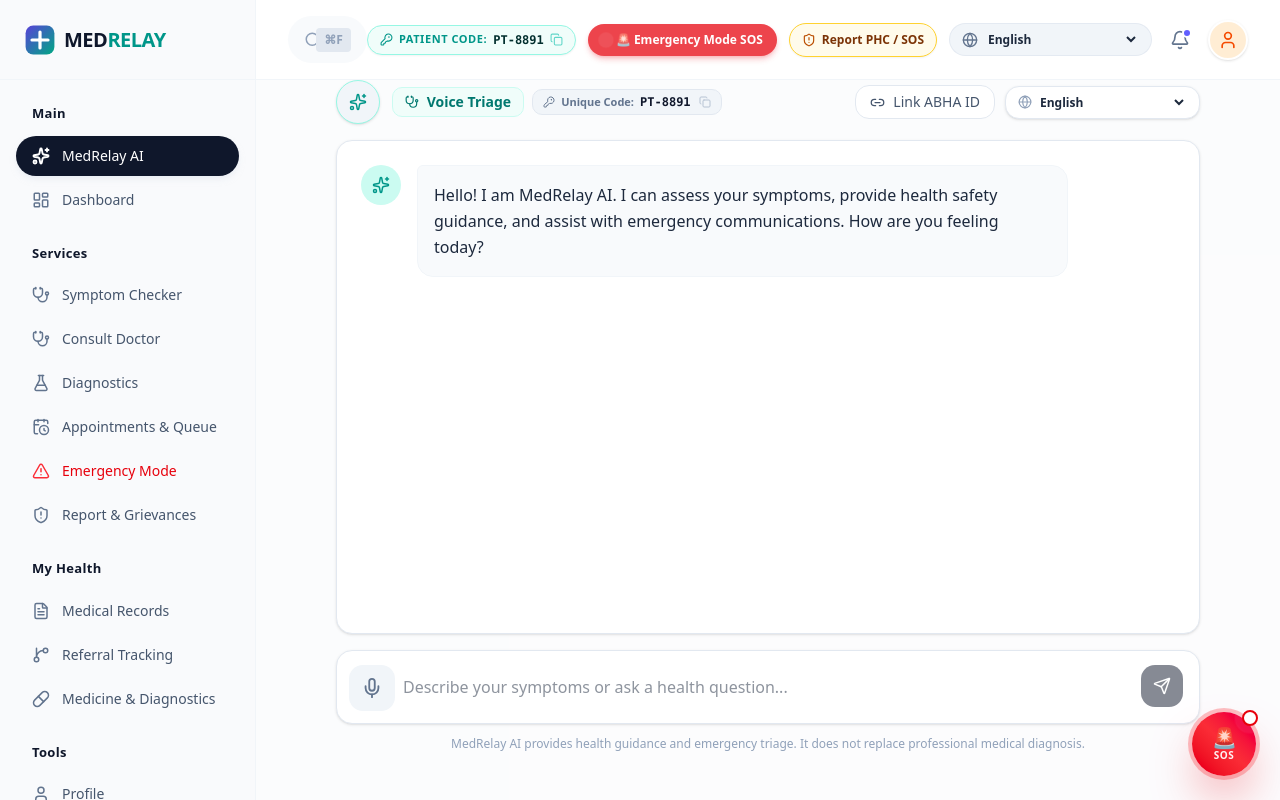
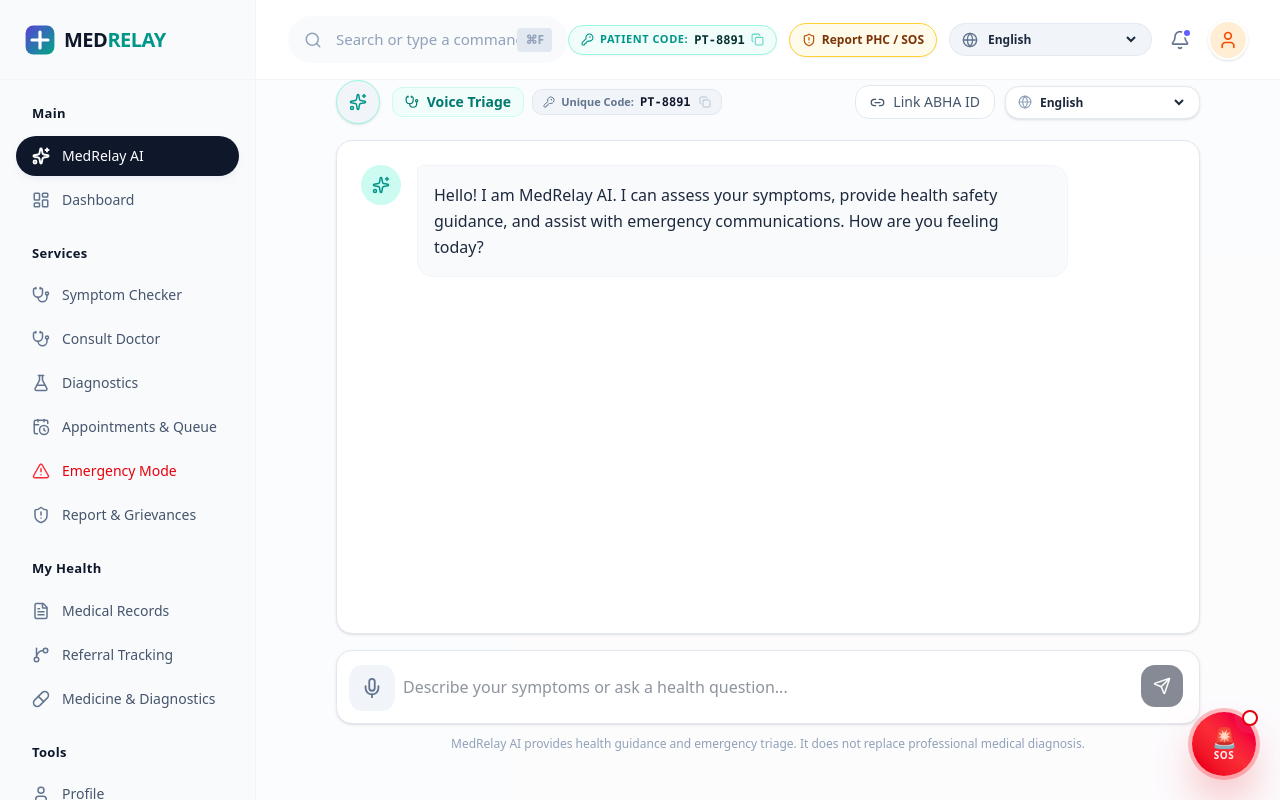
Before and after one commit to gokul-sai-wq/medrelay, a Next.js app: page / in a window 1280 px wide. Built offline with nearby package versions, Linux system fonts and the light colour scheme.

Commit message:
refactor: remove duplicate Emergency SOS button from top navbar

```diff
--- a/src/app/(user)/layout.tsx
+++ b/src/app/(user)/layout.tsx
@@ -61,15 +61,6 @@
                 <Copy size={13} className="text-teal-500 opacity-60 group-hover:opacity-100 shrink-0" />
               )}
             </button>
-
-            {/* High Priority Emergency SOS Button */}
-            <Link
-               href="/emergency"
-               className="bg-red-600 hover:bg-red-700 text-white font-extrabold text-xs px-3.5 py-2 rounded-full shadow-md shadow-red-600/30 flex items-center gap-1.5 animate-pulse transition-all shrink-0"
-            >
-               <span className="w-2 h-2 rounded-full bg-white animate-ping"></span>
-               🚨 Emergency Mode SOS
-            </Link>
 
             {/* Quick Report Grievance Link */}
             <Link
```
